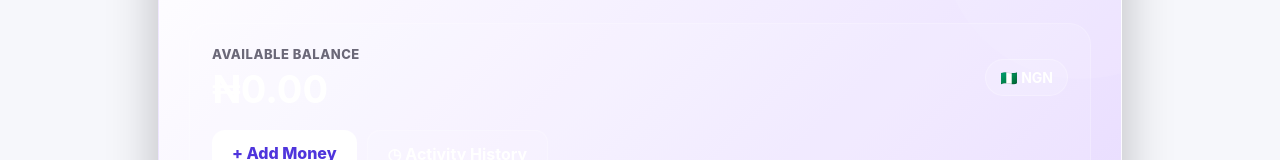
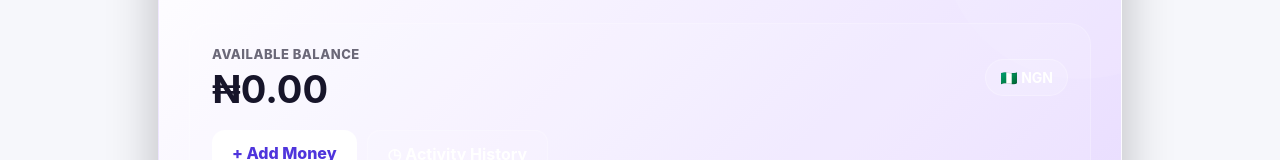
Before and after one commit to justiceeby4/Masayoshihub, a Next.js app: page /dashboard in a window 1280 px wide. Shown: the part 295-455 px from the top of the page. Built offline with nearby package versions, Linux system fonts and the light colour scheme; no server answers.

Commit message:
Update page.tsx

```diff
--- a/app/dashboard/page.tsx
+++ b/app/dashboard/page.tsx
@@ -208,6 +208,7 @@ export default function DashboardPage() {
                     margin: "8px 0 0",
                     fontSize: "38px",
                     lineHeight: 1,
+                    color: "#17152a",
                   }}
                 >
                   ₦
```
